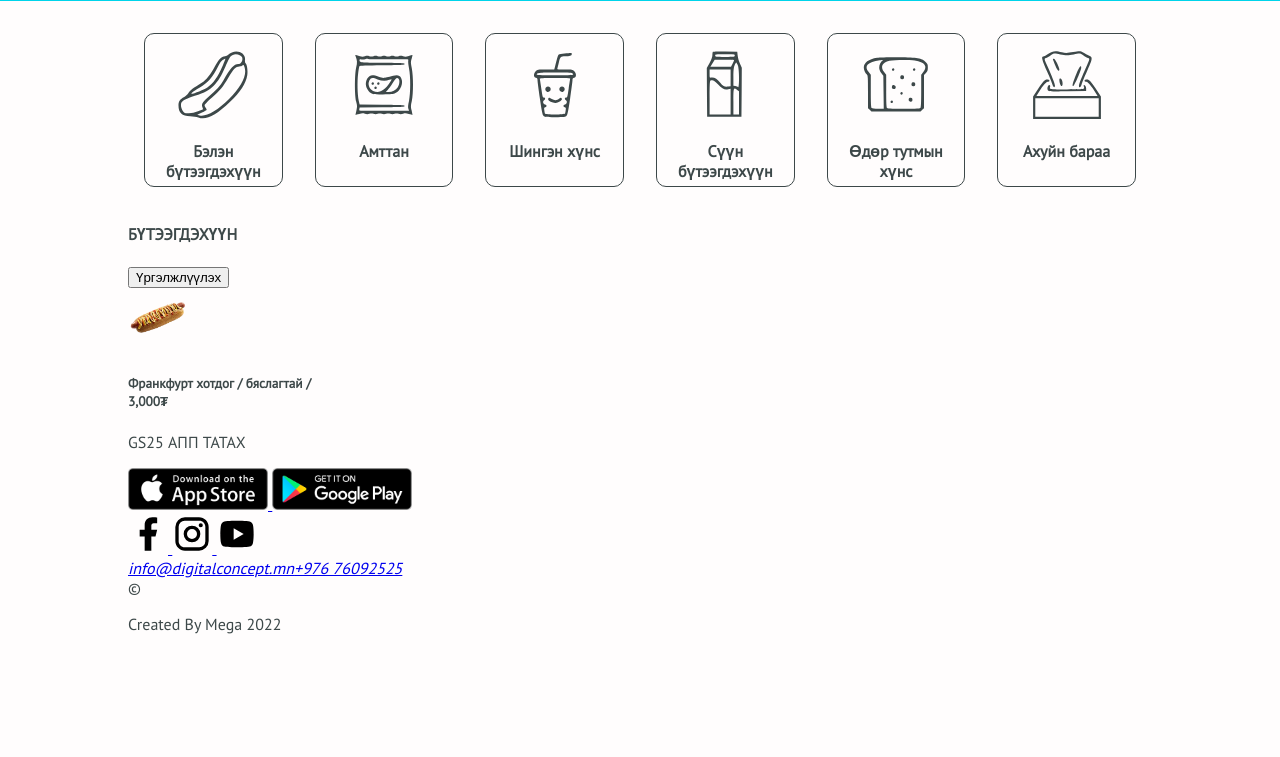
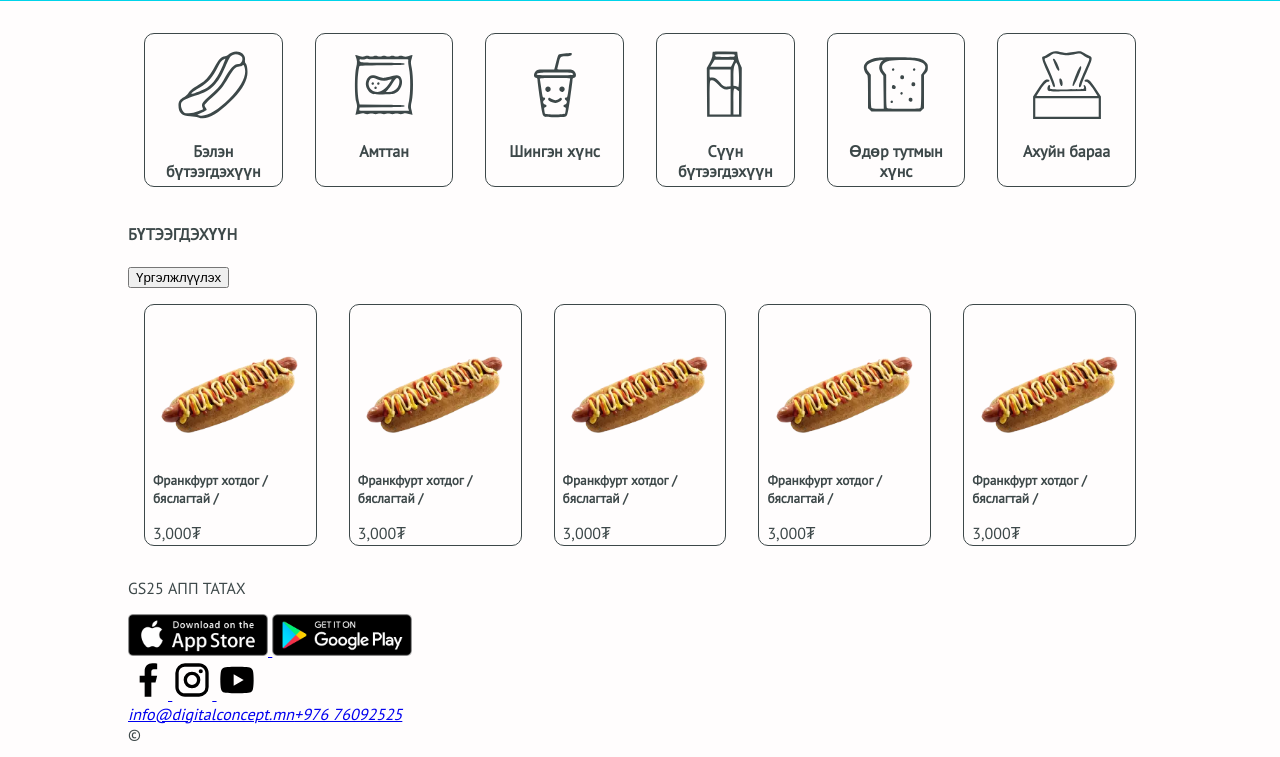
Before and after one commit to Megg01/gs25, a plain HTML site: page index.html in a window 1280 px wide. Shown: the part 510-1267 px from the top of the page. Before the commit the page ends 1160 px from the top, so only its background shows below. Drawn offline with Linux system fonts and the light colour scheme.

Commit message:
json test, product card create and styling

```diff
--- a/css/styles.css
+++ b/css/styles.css
@@ -57,3 +57,25 @@ body{
 .category-cards > div:hover {
         box-shadow: 0 0.5em 1em 0 rgba(0,0,0,0.2);
 }
+.product-cards{
+        display: flex;
+        flex-direction: row;
+        justify-content: center;
+}
+.product-card{
+        border: 0.0625em solid var(--text-fill-color);
+        border-radius: var(--radius-10);
+        padding: 1em 0.5em 0em 0.5em;
+        margin: 1em;
+        transition: 0.3s;
+        width: 10em;
+        height: 14em;
+}
+.product-card > img{
+        display: block;
+        margin-left: auto;
+        margin-right: auto;
+}
+.product-card h5{
+        margin: 0;
+}
--- a/index.html
+++ b/index.html
@@ -73,14 +73,40 @@
                     <h4>БҮТЭЭГДЭХҮҮН</h4>
                     <button>Үргэлжлүүлэх</button>
                 </section>
-                <section>
-                    <div>
-                        <img src="img/product-img/product-hotdog1.webp" alt="Хотдог" width="60px" height="60px">
+                <section class="product-cards">
+                    <div class="product-card">
+                        <img src="img/product-img/product-hotdog1.webp" alt="Хотдог" width="150px" height="150px">
                         <div>
-                            <h5>Франкфурт хотдог / бяслагтай /
-                                <br>
-                                3,000₮
-                            </h5>
+                            <h5>Франкфурт хотдог / бяслагтай /</h5>
+                            <p>3,000₮</p>
+                        </div>
+                    </div>
+                    <div class="product-card">
+                        <img src="img/product-img/product-hotdog1.webp" alt="Хотдог" width="150px" height="150px">
+                        <div>
+                            <h5>Франкфурт хотдог / бяслагтай /</h5>
+                            <p>3,000₮</p>
+                        </div>
+                    </div>
+                    <div class="product-card">
+                        <img src="img/product-img/product-hotdog1.webp" alt="Хотдог" width="150px" height="150px">
+                        <div>
+                            <h5>Франкфурт хотдог / бяслагтай /</h5>
+                            <p>3,000₮</p>
+                        </div>
+                    </div>
+                    <div class="product-card">
+                        <img src="img/product-img/product-hotdog1.webp" alt="Хотдог" width="150px" height="150px">
+                        <div>
+                            <h5>Франкфурт хотдог / бяслагтай /</h5>
+                            <p>3,000₮</p>
+                        </div>
+                    </div>
+                    <div class="product-card">
+                        <img src="img/product-img/product-hotdog1.webp" alt="Хотдог" width="150px" height="150px">
+                        <div>
+                            <h5>Франкфурт хотдог / бяслагтай /</h5>
+                            <p>3,000₮</p>
                         </div>
                     </div>
                 </section>
@@ -91,6 +117,6 @@
         <gs25-footer></gs25-footer>
     </footer>
     <script src="./js/header-footer.js"></script>
-    <script src="./js/product-card.js"></script>
+    <!-- <script src="./js/product-cart.js"></script> -->
 </body>
 </html>
--- a/js/product-card.js
+++ b/js/product-card.js
@@ -1,21 +1,23 @@
-class ProductCard extends HTMLElement {
-        // constructor() {
-        //         super();
-        // }
-        connectedCallback() {
-                this.src = this.getAttribute('src');
-                this.alt = this.getAttribute('alt');
-                this.text = this.getAttribute('text');
-                this.price = this.getAttribute('price');
-
-                this.parentNode.innerHTML = `
-                <div class="product-card">
+class ProductCardItem{
+        constructor(src, alt, name, price) {
+                this.src = src;
+                this.alt = alt;
+                this.name = name;
+                this.price = price;
+        }
+        render() {
+                return `
+                <div class="product-cart">
                         <img src="${this.src}" alt="${this.alt}">
                         <h4>${this.text}</h4>
-                        <p class="product-card-price">${this.price}</p>
+                        <p class="product-cart-price">${this.price}</p>
                 </div>
                 `;
         }
 }
 
-customElements.define("gs25-product-card", ProductCard);
+export default class ProductCard{
+        constructor(){
+
+        }
+}
```
Also changed, not shown: products.json (added, +32 -0 lines).
